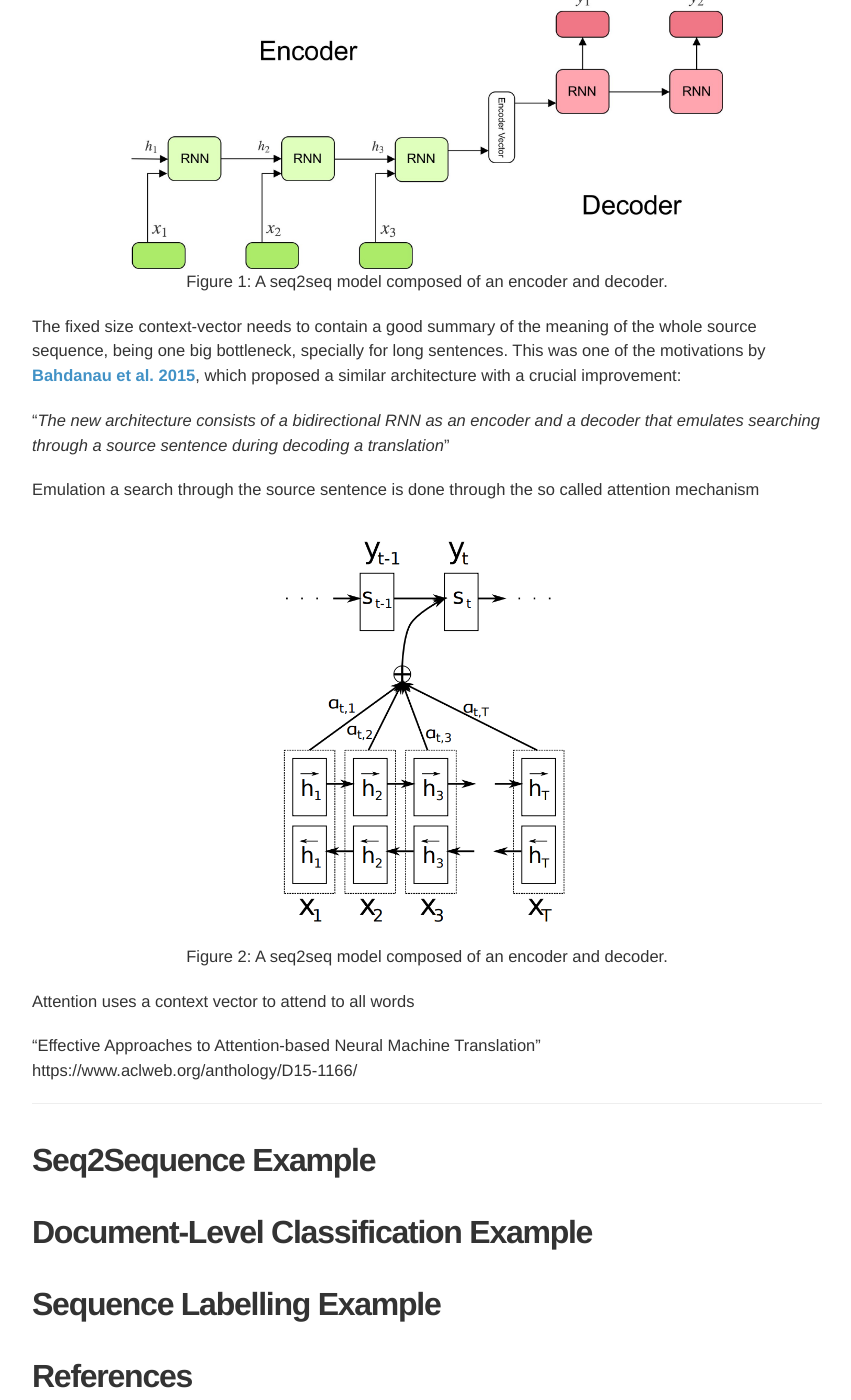
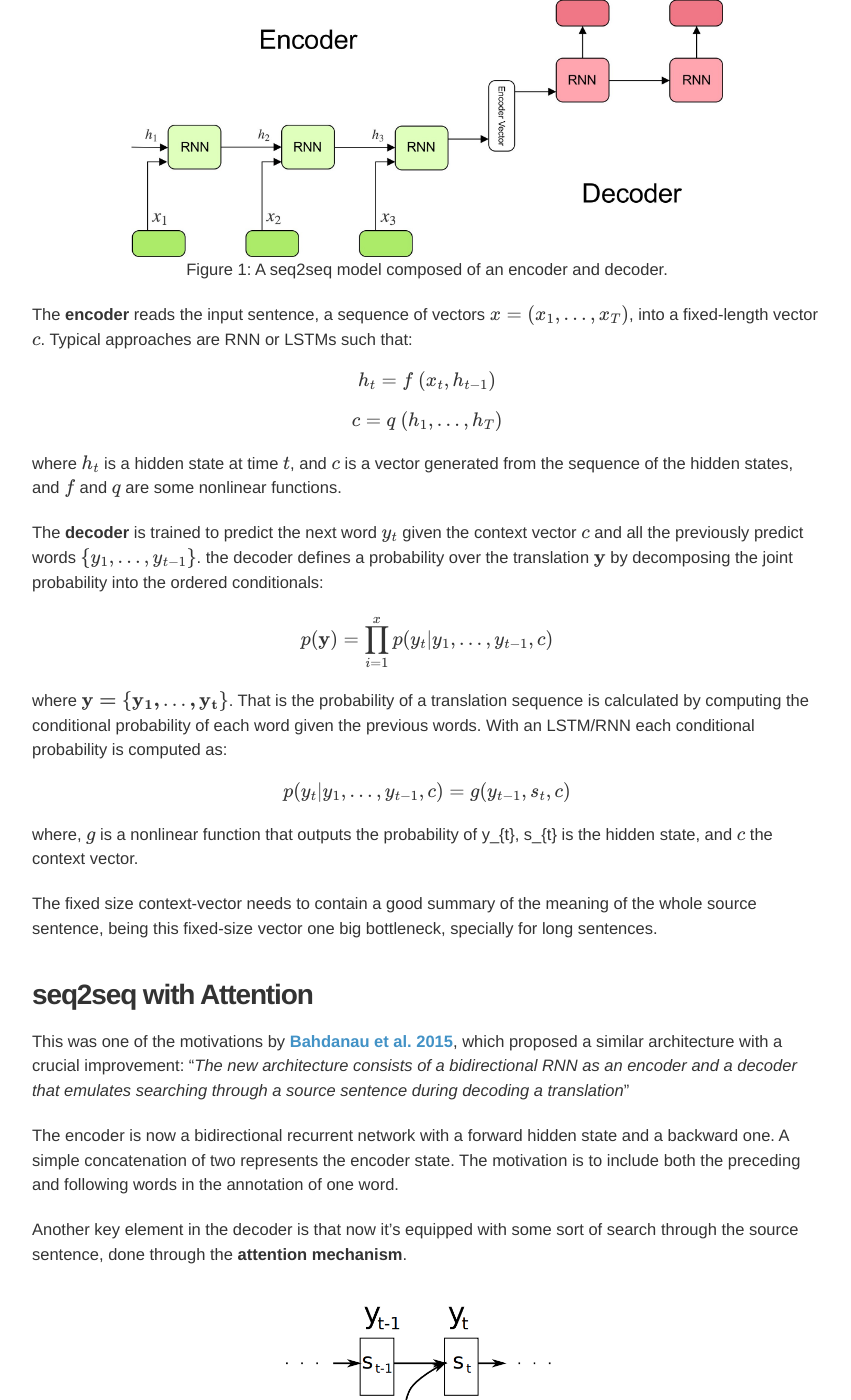
Before and after one commit to davidsbatista/davidsbatista.net, a Jekyll site: the page built from _posts/2020-01-25-Attention.md, in a window 1280 px wide and 1400 px high, scrolled down 580 px. Shown: the whole window, without its empty margins (213-1064 px from the left). Built offline with Jekyll 4.4.1, drawn with Linux system fonts in a browser that asks for light colours; nearby versions of some CDN libraries; some web fonts are replaced; formulas are drawn with MathJax 3; some of the changed text lies outside the part shown.

Commit message:
WIP: attention blog post

```diff
--- a/_posts/2020-01-25-Attention.md
+++ b/_posts/2020-01-25-Attention.md
@@ -12,7 +12,7 @@ preview_pic: # /assets/images/2019-11-03-pt-embeddings.jpg
 The __Attention__ mechanism is now an established
 
 
-## __Introduction__
+## __Introduction__: origins in the seq2seq model
 
 To the best of my knowledge the first of the attention mechanism
 was first presented in _"Neural Machine Translation by Jointly Learning to Align and Translate"_
@@ -22,48 +22,106 @@ In the paper the authors propose to tackle the problem of a fixed-length context
 vector in the original seq2seq model for machine translation
 ([Cho et al., 2014](https://www.aclweb.org/anthology/D14-1179/))
 
-The seq2seq model is composed of:
+### __The 'classical' seq2seq__
 
-- an __encoder__ reads the input sequence compressing the information into a context vector.
-
-- an __decoder__ is initialised with the context vector to emit the transformed output.
+The seq2seq model is composed of main components:
 
 <figure>
   <img style="width: 75%; height: 75%" src="/assets/images/2020-01-25-seq2seq.jpeg">
   <figcaption>Figure 1: A seq2seq model composed of an encoder and decoder.</figcaption>
 </figure>
 
+The __encoder__ reads the input sentence, a sequence of vectors $x = (x_{1}, \dots , x_{T})$,
+into a fixed-length vector $c$. Typical approaches are RNN or LSTMs such that:
+
+$$h_{t} = f\ (x_{t}, h_{t−1})$$
+
+$$ c = q\ (h_{1}, \dotsc, h_{T}) $$
+
+where $h_{t}$ is a hidden state at time $t$, and $c$ is a vector generated from
+the sequence of the hidden states, and $f$ and $q$ are some nonlinear functions.
+
+
+The __decoder__ is trained to predict the next word $$y_{t}$$ given the context
+vector $$c$$ and all the previously predict words $\\{y_{1}, \dots , y_{t-1}\\}$.
+the decoder defines a probability over the translation $${\bf y}$$ by decomposing
+the joint probability into the ordered conditionals:
+
+$$p({\bf y}) = \prod\limits_{i=1}^{x} p(y_{t} | {y_{1}, \dots , y_{t-1}}, c)$$
+
+where $\bf y = \\{y_{1}, \dots , y_{t}\\}$. That is the probability of a
+translation sequence is calculated by computing the conditional probability
+of each word given the previous words. With an LSTM/RNN each conditional probability
+is computed as:
+
+$$p(y_{t} | {y_{1}, \dots , y_{t-1}}, c) = g(y_{t−1}, s_{t}, c)$$
+
+where, $g$ is a nonlinear function that outputs the probability of y_{t},
+s_{t} is the hidden state, and $c$ the context vector.
+
 The fixed size context-vector needs to contain a good summary of the meaning of
-the whole source sequence, being one big bottleneck, specially for long sentences.
+the whole source sentence, being this fixed-size vector one big bottleneck,
+specially for long sentences.
+
+### __seq2seq with Attention__
+
 This was one of the motivations by [Bahdanau et al. 2015](https://arxiv.org/pdf/1409.0473.pdf),
-which proposed a similar architecture with a crucial improvement:
+which proposed a similar architecture with a crucial improvement: "_The new
+architecture consists of a bidirectional RNN as an encoder and a decoder that
+emulates searching through a source sentence during decoding a translation_"
 
-"_The new architecture consists of a bidirectional RNN as an encoder and a decoder that emulates searching
-through a source sentence during decoding a translation_"
+The encoder is now a bidirectional recurrent network with a forward hidden state
+and a backward one. A simple concatenation of two represents the encoder state.
+The motivation is to include both the preceding and following words in the
+annotation of one word.
 
-Emulation a search through the source sentence is done through the so called
-attention mechanism
+Another key element in the decoder is that now it's equipped with some sort of search
+through the source sentence, done through the __attention mechanism__.
 
 <figure>
   <img style="width: 40%; height: 40%" src="/assets/images/2020-01-25-seq2seq_with_attention.png">
   <figcaption>Figure 2: A seq2seq model composed of an encoder and decoder.</figcaption>
 </figure>
 
+They propose to replace the fixed-length context vector by a another context
+vector $c_{i}$ which is a sum of hidden states of the input sequence, weighted by
+alignment scores.
+
+$$p(y_{t} | {y_{1}, \dots , y_{t-1}}, c) = g(y_{t−1}, s_{t}, c)$$
+
+where $s_{i}$ is the hidden state for time $i$, computed by:
+
+$$s_{i} = f(s_{i−1}, y_{i−1}, c_{i})$$
+
+the probability is conditioned on a distinct context vector c_{i} for each
+target word $y$.
+
+### __Context Vector__
+
+<!--
+The context vector ci is, then, computed as a weighted sum of these annotations hi
+:
+-->
+
+
+<!--
+Instead of $s_{t}$ (the hidden state at time t), the new model uses now $s_{i}$,
+
+So this new proposal - __attention__ - uses a context vector to attend to all words
+in the source sentence.
+-->
+
+
+<!--
+Other attention mechanisms/functions
+
+"Effective Approaches to Attention-based Neural Machine Translation"
+https://www.aclweb.org/anthology/D15-1166/
+-->
 
 
 
 
-Attention uses a context vector to attend to all words
-
-
-
-
-
-
-
-
-"Effective Approaches to Attention-based Neural Machine Translation"
-https://www.aclweb.org/anthology/D15-1166/
 
 ---
 
@@ -78,6 +136,14 @@ https://pytorch.org/tutorials/intermediate/seq2seq_translation_tutorial.html
 -->
 
 ## __Document-Level Classification Example__
+
+<!--
+Attention-Based Bidirectional Long Short-Term Memory Networks for Relation Classification
+https://www.aclweb.org/anthology/P16-2034.pdf
+
+Attention-based LSTM for Aspect-level Sentiment Classification
+https://www.aclweb.org/anthology/D16-1058.pdf
+
 
 ## __Sequence Labelling Example__
 
```
